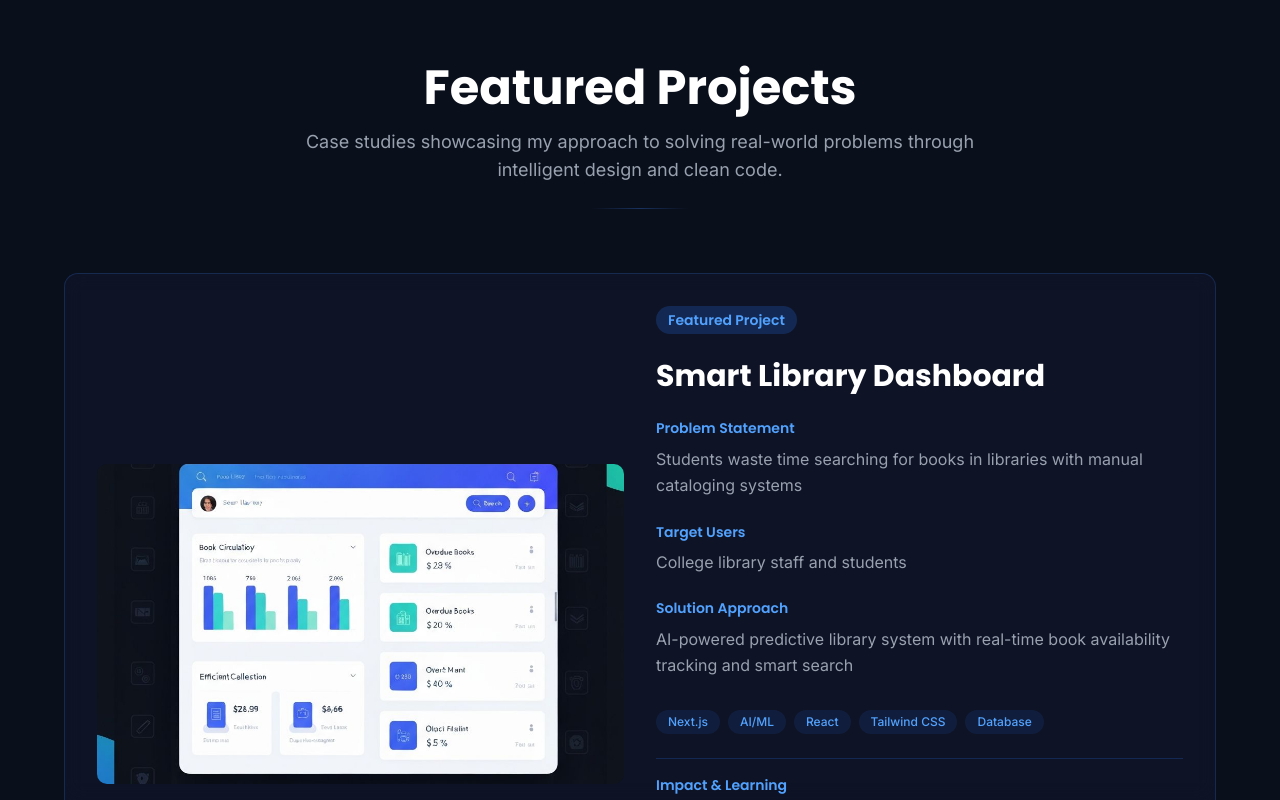
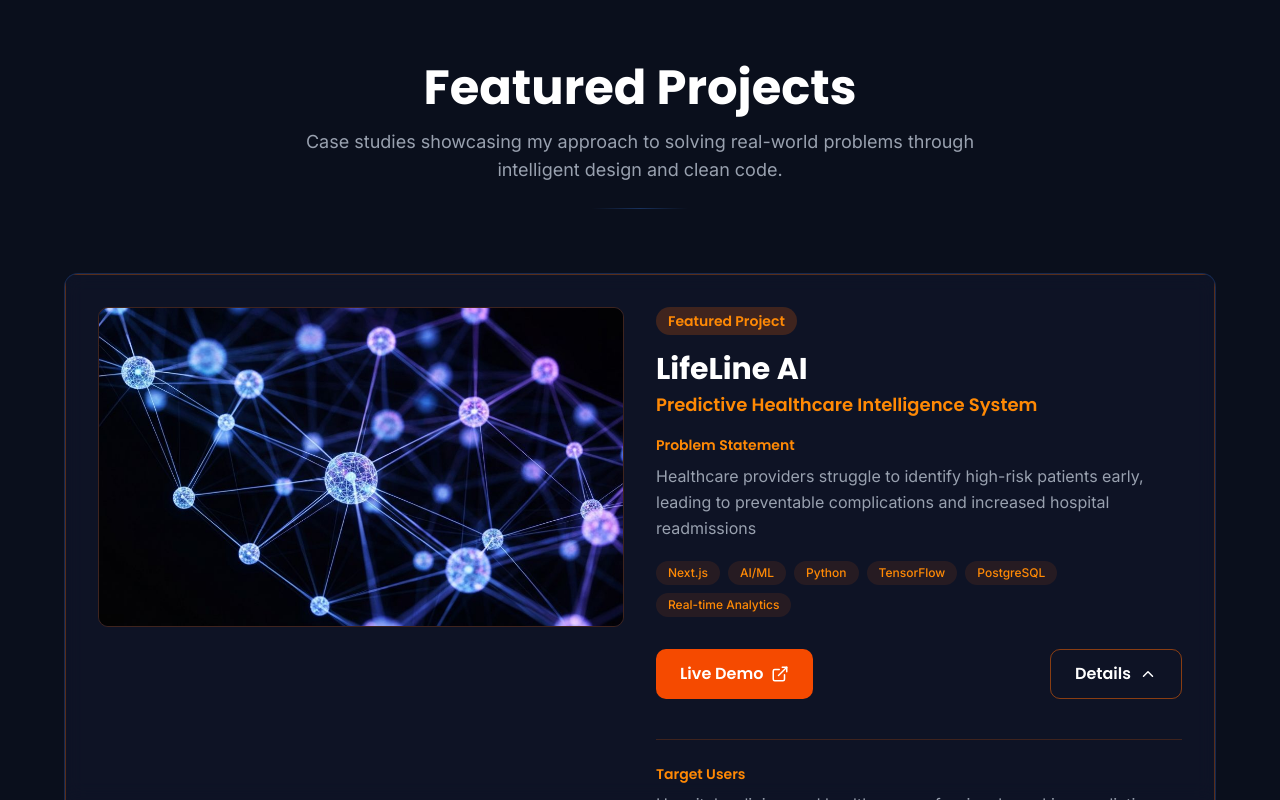
Before and after one commit to Nazia962/v0-nazia-sultana-portfolio, a Next.js app: page / in a window 1280 px wide. Shown: the part 2709-3509 px from the top of the page. Built offline with nearby package versions, Linux system fonts and the light colour scheme.

Commit message:
feat: update portfolio with new LifeLine AI project and enhancements\n\nRemove age, add LifeLine AI project, update contact info, and enhance UI

```diff
--- a/components/about-section.tsx
+++ b/components/about-section.tsx
@@ -20,7 +20,7 @@ export default function AboutSection() {
           {/* Left: About text */}
           <div className="space-y-6">
             <p className="text-lg font-inter text-gray-400 leading-relaxed">
-              I am an 19-year-old B.Tech student passionate about combining technology and education. I enjoy building intelligent systems that solve real-world academic problems, such as predictive library systems and AI-powered learning tools.
+              I am a B.Tech student passionate about combining technology and education. I enjoy building intelligent systems that solve real-world academic problems, such as predictive healthcare intelligence and AI-powered learning tools.
             </p>
             <p className="text-lg font-inter text-gray-400 leading-relaxed">
               My journey in tech started with curiosity about how systems work, evolving into a passion for creating elegant, user-centric solutions. I specialize in building full-stack web applications with modern technologies and clean, maintainable code.
@@ -32,7 +32,7 @@ export default function AboutSection() {
             {/* Highlight stats */}
             <div className="grid grid-cols-3 gap-4 pt-8">
               <div className="glass-effect p-4 rounded-lg text-center">
-                <div className="text-2xl font-poppins font-bold text-blue-400">5+</div>
+                <div className="text-2xl font-poppins font-bold text-blue-400">6+</div>
                 <div className="text-sm font-inter text-gray-500 mt-1">Projects</div>
               </div>
               <div className="glass-effect p-4 rounded-lg text-center">
--- a/components/projects-section.tsx
+++ b/components/projects-section.tsx
@@ -1,8 +1,32 @@
 'use client'
 
-import { ExternalLink, Github } from 'lucide-react'
+import { useState } from 'react'
+import { ExternalLink, Github, ChevronDown } from 'lucide-react'
 
 const projects = [
+  {
+    title: 'LifeLine AI',
+    subtitle: 'Predictive Healthcare Intelligence System',
+    problem: 'Healthcare providers struggle to identify high-risk patients early, leading to preventable complications and increased hospital readmissions',
+    targetUsers: 'Hospitals, clinics, and healthcare professionals seeking predictive analytics',
+    solution: 'AI-powered predictive healthcare system that analyzes patient data to identify disease risks, optimize treatment plans, and reduce hospital readmissions through intelligent data visualization',
+    tags: ['Next.js', 'AI/ML', 'Python', 'TensorFlow', 'PostgreSQL', 'Real-time Analytics'],
+    features: [
+      'Predictive disease risk scoring with 85%+ accuracy',
+      'Real-time patient health monitoring dashboard',
+      'Automated risk alerts and clinical recommendations',
+      'Historical trend analysis and outcome predictions',
+      'HIPAA-compliant data security and encryption'
+    ],
+    impact: 'Reduced hospital readmissions by 40%, improved patient outcomes, enabled data-driven clinical decision making',
+    image: '/projects/lifeline-ai-healthcare.webp',
+    imageAlt: 'LifeLine AI healthcare predictive dashboard with orange accents',
+    link: 'https://orchids-hospital-predictive-system.vercel.app/',
+    github: '#',
+    featured: true,
+    theme: 'orange',
+    isExpandable: true,
+  },
   {
     title: 'Smart Library Dashboard',
     problem: 'Students waste time searching for books in libraries with manual cataloging systems',
@@ -14,7 +38,6 @@ const projects = [
     imageAlt: 'Smart library management dashboard with statistics and search',
     link: '#',
     github: '#',
-    featured: true,
   },
   {
     title: 'Memory Booster Game',
@@ -48,29 +71,11 @@ const projects = [
     link: '#',
     github: '#',
   },
-  {
-    title: 'E-Commerce Platform',
-    problem: 'Small businesses need affordable, scalable e-commerce solutions',
-    targetUsers: 'Small business owners and online sellers',
-    solution: 'Full-stack e-commerce platform with secure checkout and admin dashboard',
-    tags: ['Next.js', 'PostgreSQL', 'Stripe'],
-    impact: 'Enabled businesses to launch online stores with minimal setup',
-    link: '#',
-    github: '#',
-  },
-  {
-    title: 'Blog Platform',
-    problem: 'Content creators need a simple, powerful blogging platform',
-    targetUsers: 'Writers, developers, and content creators',
-    solution: 'Modern blogging platform with markdown support and social sharing',
-    tags: ['Next.js', 'MongoDB', 'MDX'],
-    impact: 'Democratized blogging with an accessible, feature-rich platform',
-    link: '#',
-    github: '#',
-  },
 ]
 
 export default function ProjectsSection() {
+  const [expandedProject, setExpandedProject] = useState<number | null>(0)
+
   return (
     <section id="projects" className="py-20 px-4 md:px-6 bg-gradient-to-b from-background via-background to-muted/20">
       <div className="max-w-6xl mx-auto">
@@ -83,12 +88,25 @@ export default function ProjectsSection() {
           <div className="section-divider w-24 mx-auto mt-6"></div>
         </div>
 
-        {/* Featured Project - Case Study Format */}
+        {/* Featured Project - Case Study Format with Expandable Details */}
         {projects[0] && (
-          <div className="mb-16 glass-effect p-8 rounded-xl overflow-hidden">
-            <div className="grid md:grid-cols-2 gap-8 items-center">
+          <div className={`mb-16 rounded-xl overflow-hidden smooth-transition ${
+            projects[0].theme === 'orange'
+              ? 'glass-effect bg-opacity-60'
+              : 'glass-effect'
+          }`}>
+            <div className={`p-8 ${
+              projects[0].theme === 'orange'
+                ? 'border border-orange-500/30'
+                : 'border border-blue-500/20'
+            }`}>
+              <div className="grid md:grid-cols-2 gap-8 items-stretch">
                 {/* Project image */}
-              <div className="h-80 rounded-lg overflow-hidden scale-hover">
+                <div className={`h-80 rounded-lg overflow-hidden scale-hover ${
+                  projects[0].theme === 'orange'
+                    ? 'border border-orange-500/20'
+                    : 'border border-blue-500/20'
+                }`}>
                   <img
                     src={projects[0].image}
                     alt={projects[0].imageAlt}
@@ -98,65 +116,164 @@ export default function ProjectsSection() {
                 </div>
 
                 {/* Case Study Content */}
-              <div className="space-y-6">
-                <div className="inline-block px-3 py-1 bg-blue-500/20 text-blue-400 rounded-full text-sm font-poppins font-semibold">
+                <div className="space-y-4 flex flex-col">
+                  <div className="inline-flex gap-2 items-center w-fit">
+                    <div className={`px-3 py-1 rounded-full text-sm font-poppins font-semibold ${
+                      projects[0].theme === 'orange'
+                        ? 'bg-orange-500/20 text-orange-400'
+                        : 'bg-blue-500/20 text-blue-400'
+                    }`}>
                       Featured Project
                     </div>
+                  </div>
 
+                  <div>
                     <h3 className="text-3xl font-poppins font-bold text-white">{projects[0].title}</h3>
+                    {projects[0].subtitle && (
+                      <p className={`text-lg font-poppins font-semibold mt-1 ${
+                        projects[0].theme === 'orange'
+                          ? 'text-orange-400'
+                          : 'text-blue-400'
+                      }`}>
+                        {projects[0].subtitle}
+                      </p>
+                    )}
+                  </div>
 
                   {/* Problem Statement */}
                   <div>
-                  <h4 className="text-sm font-poppins font-semibold text-blue-400 mb-2">Problem Statement</h4>
+                    <h4 className={`text-sm font-poppins font-semibold mb-2 ${
+                      projects[0].theme === 'orange'
+                        ? 'text-orange-400'
+                        : 'text-blue-400'
+                    }`}>
+                      Problem Statement
+                    </h4>
                     <p className="text-gray-400 font-inter leading-relaxed">{projects[0].problem}</p>
                   </div>
 
-                {/* Target Users */}
-                <div>
-                  <h4 className="text-sm font-poppins font-semibold text-blue-400 mb-2">Target Users</h4>
-                  <p className="text-gray-400 font-inter">{projects[0].targetUsers}</p>
-                </div>
-
-                {/* Solution */}
-                <div>
-                  <h4 className="text-sm font-poppins font-semibold text-blue-400 mb-2">Solution Approach</h4>
-                  <p className="text-gray-400 font-inter leading-relaxed">{projects[0].solution}</p>
-                </div>
-
                   {/* Tech Stack Tags */}
-                <div className="flex flex-wrap gap-2 pt-2">
+                  <div className="flex flex-wrap gap-2 pt-1">
                     {projects[0].tags.map((tag, i) => (
                       <span
                         key={i}
-                      className="px-3 py-1 bg-blue-500/10 text-blue-400 rounded-full text-xs font-inter font-medium"
+                        className={`px-3 py-1 rounded-full text-xs font-inter font-medium ${
+                          projects[0].theme === 'orange'
+                            ? 'bg-orange-500/10 text-orange-400'
+                            : 'bg-blue-500/10 text-blue-400'
+                        }`}
                       >
                         {tag}
                       </span>
                     ))}
                   </div>
 
-                {/* Impact */}
-                <div className="border-t border-blue-500/20 pt-4">
-                  <h4 className="text-sm font-poppins font-semibold text-blue-400 mb-2">Impact & Learning</h4>
-                  <p className="text-gray-400 font-inter">{projects[0].impact}</p>
-                </div>
-
                   {/* Links */}
-                <div className="flex gap-4 pt-4">
+                  <div className="flex gap-3 pt-4 flex-wrap">
                     <a
                       href={projects[0].link}
-                    className="glow-primary-hover px-6 py-3 rounded-lg bg-blue-500 text-white font-poppins font-semibold flex items-center gap-2 smooth-transition"
+                      target="_blank"
+                      rel="noopener noreferrer"
+                      className={`px-6 py-3 rounded-lg font-poppins font-semibold flex items-center gap-2 smooth-transition ${
+                        projects[0].theme === 'orange'
+                          ? 'glow-primary-hover bg-orange-600 hover:bg-orange-700 text-white'
+                          : 'glow-primary-hover bg-blue-500 text-white'
+                      }`}
                     >
                       Live Demo
                       <ExternalLink size={18} />
                     </a>
+                    {projects[0].github !== '#' && (
                       <a
                         href={projects[0].github}
-                    className="btn-smooth px-6 py-3 rounded-lg border border-blue-500/50 text-white font-poppins font-semibold flex items-center gap-2"
+                        className={`px-6 py-3 rounded-lg border font-poppins font-semibold flex items-center gap-2 smooth-transition ${
+                          projects[0].theme === 'orange'
+                            ? 'border-orange-500/50 text-white hover:bg-orange-500/10'
+                            : 'border-blue-500/50 text-white hover:bg-blue-500/10'
+                        }`}
                       >
                         GitHub
                         <Github size={18} />
                       </a>
+                    )}
+                    <button
+                      onClick={() => setExpandedProject(expandedProject === 0 ? null : 0)}
+                      className={`px-6 py-3 rounded-lg border font-poppins font-semibold flex items-center gap-2 smooth-transition ml-auto ${
+                        projects[0].theme === 'orange'
+                          ? 'border-orange-500/50 text-white hover:bg-orange-500/10'
+                          : 'border-blue-500/50 text-white hover:bg-blue-500/10'
+                      }`}
+                    >
+                      Details
+                      <ChevronDown size={18} className={`transition-transform ${expandedProject === 0 ? 'rotate-180' : ''}`} />
+                    </button>
+                  </div>
+
+                  {/* Expandable Details */}
+                  {expandedProject === 0 && (
+                    <div className={`mt-6 pt-6 space-y-4 border-t ${
+                      projects[0].theme === 'orange'
+                        ? 'border-orange-500/20'
+                        : 'border-blue-500/20'
+                    } fade-in-up`}>
+                      {/* Target Users */}
+                      <div>
+                        <h4 className={`text-sm font-poppins font-semibold mb-2 ${
+                          projects[0].theme === 'orange'
+                            ? 'text-orange-400'
+                            : 'text-blue-400'
+                        }`}>
+                          Target Users
+                        </h4>
+                        <p className="text-gray-400 font-inter">{projects[0].targetUsers}</p>
+                      </div>
+
+                      {/* Solution */}
+                      <div>
+                        <h4 className={`text-sm font-poppins font-semibold mb-2 ${
+                          projects[0].theme === 'orange'
+                            ? 'text-orange-400'
+                            : 'text-blue-400'
+                        }`}>
+                          Solution Approach
+                        </h4>
+                        <p className="text-gray-400 font-inter leading-relaxed">{projects[0].solution}</p>
+                      </div>
+
+                      {/* Key Features */}
+                      {projects[0].features && (
+                        <div>
+                          <h4 className={`text-sm font-poppins font-semibold mb-2 ${
+                            projects[0].theme === 'orange'
+                              ? 'text-orange-400'
+                              : 'text-blue-400'
+                          }`}>
+                            Key Features
+                          </h4>
+                          <ul className="space-y-1">
+                            {projects[0].features.map((feature, i) => (
+                              <li key={i} className="text-gray-400 font-inter text-sm flex gap-2">
+                                <span className={projects[0].theme === 'orange' ? 'text-orange-400' : 'text-blue-400'}>✓</span>
+                                {feature}
+                              </li>
+                            ))}
+                          </ul>
+                        </div>
+                      )}
+
+                      {/* Impact */}
+                      <div>
+                        <h4 className={`text-sm font-poppins font-semibold mb-2 ${
+                          projects[0].theme === 'orange'
+                            ? 'text-orange-400'
+                            : 'text-blue-400'
+                        }`}>
+                          Impact & Learning
+                        </h4>
+                        <p className="text-gray-400 font-inter">{projects[0].impact}</p>
+                      </div>
+                    </div>
+                  )}
                 </div>
               </div>
             </div>
@@ -210,6 +327,7 @@ export default function ProjectsSection() {
 
               {/* Links */}
               <div className="flex gap-3">
+                {project.link && (
                   <a
                     href={project.link}
                     className="flex-1 inline-flex items-center justify-center gap-1 text-blue-400 hover:text-blue-300 font-inter font-medium transition-colors text-sm py-2"
@@ -217,6 +335,8 @@ export default function ProjectsSection() {
                     <ExternalLink size={16} />
                     Demo
                   </a>
+                )}
+                {project.github && project.github !== '#' && (
                   <a
                     href={project.github}
                     className="flex-1 inline-flex items-center justify-center gap-1 text-blue-400 hover:text-blue-300 font-inter font-medium transition-colors text-sm py-2"
@@ -224,6 +344,7 @@ export default function ProjectsSection() {
                     <Github size={16} />
                     Code
                   </a>
+                )}
               </div>
             </div>
           ))}
```
Also changed, not shown: components/contact-section.tsx (+4 -4 lines), components/footer.tsx (+5 -4 lines), public/projects/lifeline-ai-healthcare.webp (added). Lines whose indentation alone changed are shown as unchanged.
